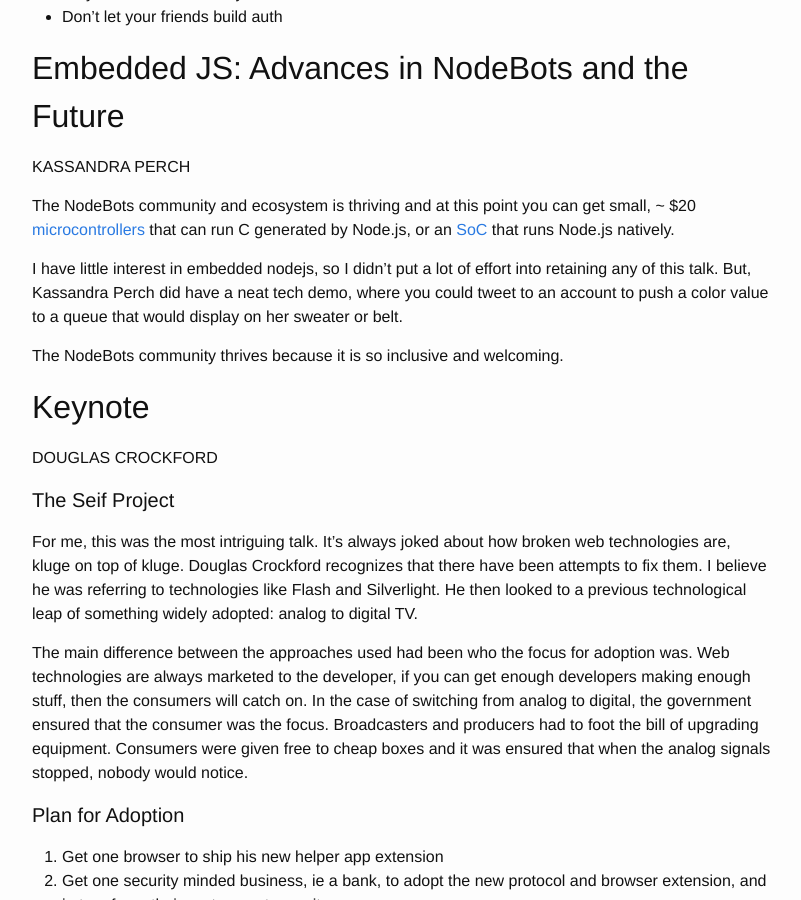
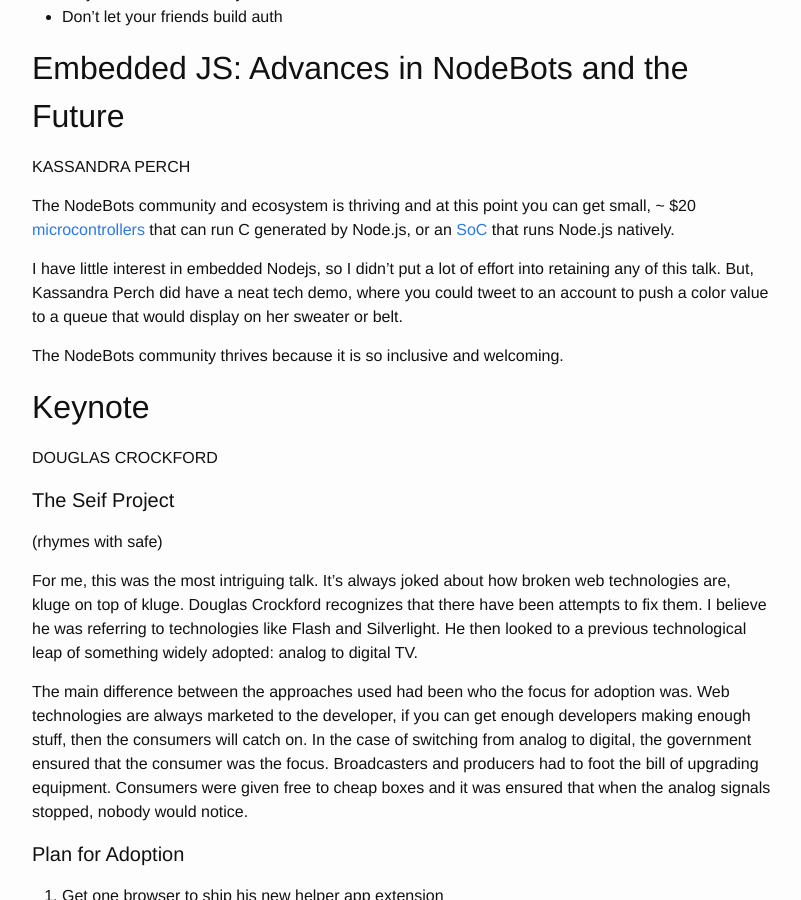
Before and after one commit to kellyjosephprice/kellyjosephprice.github.io, a Jekyll site: the page built from _posts/2016-02-11-forwardjs.markdown, in a window 1280 px wide and 900 px high, scrolled down 711 px. Shown: the whole window, without its empty margins (238-1039 px from the left). Built offline with Jekyll 4.4.1, drawn with Linux system fonts in a browser that asks for light colours; some of the changed text lies outside the part shown.

Commit message:
fix spelling mistakes

```diff
--- a/_posts/2016-02-11-forwardjs.markdown
+++ b/_posts/2016-02-11-forwardjs.markdown
@@ -41,7 +41,7 @@
 can run C generated by Node.js, or an [SoC](http://www.espruino.com/)
 that runs Node.js natively.
 
-I have little interest in embedded nodejs, so I didn't put a lot of
+I have little interest in embedded Nodejs, so I didn't put a lot of
 effort into retaining any of this talk. But, Kassandra Perch did have a
 neat tech demo, where you could tweet to an account to push a color
 value to a queue that would display on her sweater or belt.
@@ -52,6 +52,8 @@
 DOUGLAS CROCKFORD
 
 #### The Seif Project
+
+(rhymes with safe)
 
 For me, this was the most intriguing talk. It's always joked about how
 broken web technologies are, kluge on top of kluge. Douglas Crockford
```
Also changed, not shown: other parts of _posts/2016-02-11-forwardjs.markdown (+2 -2 lines).
